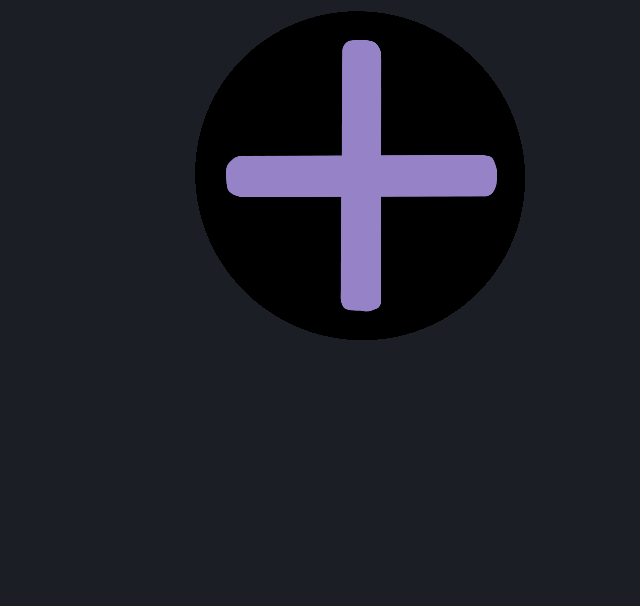
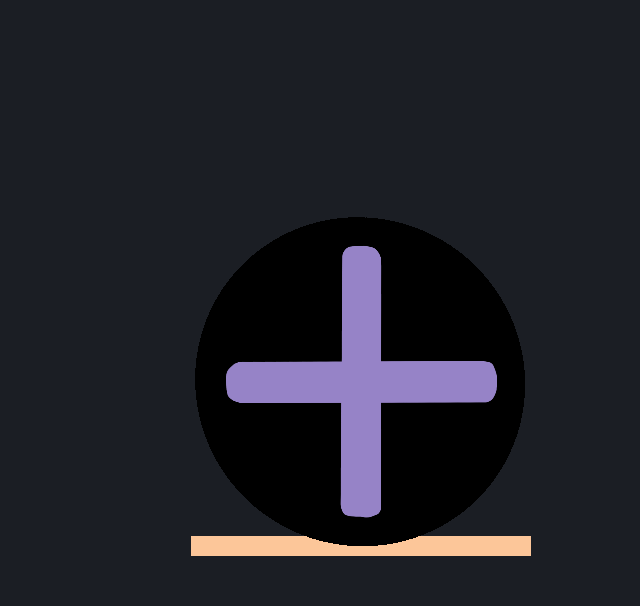
Before and after one commit to MartiZu/Study-Buddy-app, a website: page public/notes.html in a window 1280 px wide. Shown: the part 194-800 px from the top of the page, without its empty margins (279-919 px from the left). Drawn offline with Linux system fonts and the light colour scheme.

Commit message:
applied correct sylesheet to note.html

```diff
--- a/public/notes.html
+++ b/public/notes.html
@@ -4,7 +4,7 @@
     <meta charset="UTF-8" />
     <meta name="viewport" content="width=device-width, initial-scale=1.0" />
     <title>Study Buddy Note Taking</title>
-    <link rel="stylesheet" href="styles.css" />
+    <link rel="stylesheet" href="notes.style.css" />
     <link
       href="https://fonts.googleapis.com/css2?family=Inter:wght@100;200;300;400;500;600;700;800;900&family=Rubik:wght@400;600&family=Unica+One&display=swap"
       rel="stylesheet"
```
